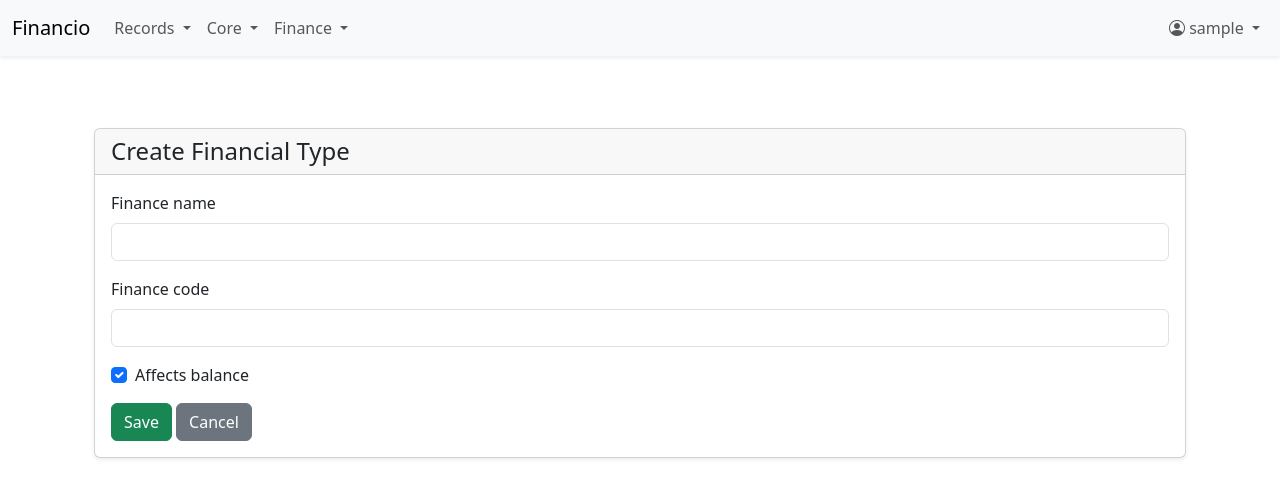
After one commit to emapernice/financio, a Django app: page /records/financial-type/create/ in a window 1280 px wide. The commit adds this page. Shown: the top 498 px of the page. Run offline with Django 5.2, Linux system fonts and the light colour scheme; the visitor is signed in with stand-in values (Sample User, id 1).

Commit message:
Add FinancialType model and integrate it with Subcategory and Record

```diff
--- a/records/forms.py
+++ b/records/forms.py
@@ -1,7 +1,7 @@
 from django import forms
 from django.db.models import Q
 from django.core.exceptions import ValidationError
-from .models import Record, Category, Subcategory
+from .models import Record, Category, Subcategory, FinancialType
 from core.models import Entity
 
 
@@ -81,17 +81,38 @@ class CategoryForm(forms.ModelForm):
 class SubcategoryForm(forms.ModelForm):
     class Meta:
         model = Subcategory
-        fields = ['category', 'subcategory_name', 'is_fixed']
+        fields = [
+            'category',
+            'subcategory_name',
+            'financial_type',
+            'is_fixed'
+        ]
         widgets = {
             'category': forms.Select(attrs={'class': 'form-control'}),
             'subcategory_name': forms.TextInput(attrs={'class': 'form-control'}),
+            'financial_type': forms.Select(attrs={'class': 'form-control'}),
             'is_fixed': forms.CheckboxInput(attrs={'class': 'form-check-input'}),
         }
 
     def __init__(self, *args, **kwargs):
         user = kwargs.pop('user', None)
         super().__init__(*args, **kwargs)
+
         if user:
             self.fields['category'].queryset = Category.objects.filter(
                 Q(user=user) | Q(user__isnull=True)
             )
+
+        self.fields['financial_type'].queryset = FinancialType.objects.order_by('finance_name')
+
+        self.fields['financial_type'].empty_label = "Select financial type"
+
+class FinancialTypeForm(forms.ModelForm):
+    class Meta:
+        model = FinancialType
+        fields = ['finance_name', 'finance_code', 'affects_balance']
+        widgets = {
+            'finance_name': forms.TextInput(attrs={'class': 'form-control'}),
+            'finance_code': forms.TextInput(attrs={'class': 'form-control'}),
+            'affects_balance': forms.CheckboxInput(attrs={'class': 'form-check-input'}),
+        }
--- /dev/null
+++ b/records/templates/records/financial_type_form.html
@@ -0,0 +1,56 @@
+{% extends "base.html" %}
+
+{% block title %}Financial Type{% endblock %}
+
+{% block content %}
+<div class="container mt-5">
+    <div class="card shadow-sm">
+        <div class="card-header">
+            <h4 class="mb-0">
+                {{ form.instance.pk|yesno:"Edit Financial Type,Create Financial Type" }}
+            </h4>
+        </div>
+        <div class="card-body">
+            <form method="post" novalidate>
+                {% csrf_token %}
+
+                {# Finance Name field #}
+                <div class="mb-3">
+                    <label class="form-label" for="{{ form.finance_name.id_for_label }}">
+                        {{ form.finance_name.label }}
+                    </label>
+                    {{ form.finance_name }}
+                    {% if form.finance_name.errors %}
+                        <div class="text-danger small">{{ form.finance_name.errors }}</div>
+                    {% endif %}
+                </div>
+
+                {# Finance Code field #}
+                <div class="mb-3">
+                    <label class="form-label" for="{{ form.finance_code.id_for_label }}">
+                        {{ form.finance_code.label }}
+                    </label>
+                    {{ form.finance_code }}
+                    {% if form.finance_code.errors %}
+                        <div class="text-danger small">{{ form.finance_code.errors }}</div>
+                    {% endif %}
+                </div>
+
+                {# Affects Balance checkbox #}
+                <div class="form-check mb-3">
+                    {{ form.affects_balance }}
+                    <label class="form-check-label" for="{{ form.affects_balance.id_for_label }}">
+                        {{ form.affects_balance.label }}
+                    </label>
+                    {% if form.affects_balance.errors %}
+                        <div class="text-danger small">{{ form.affects_balance.errors }}</div>
+                    {% endif %}
+                </div>
+
+                <button type="submit" class="btn btn-success">Save</button>
+                <a href="{% url 'records:financial_type_list' %}" class="btn btn-secondary">Cancel</a>
+            </form>
+        </div>
+    </div>
+</div>
+{% endblock %}
--- a/records/urls.py
+++ b/records/urls.py
@@ -19,6 +19,11 @@ urlpatterns = [
     path('subcategory/update/<int:pk>/', views.subcategory_update, name='subcategory_update'),
     path('subcategory/delete/<int:pk>/', views.subcategory_delete, name='subcategory_delete'),
 
+    path('financial-type/', views.financial_type_list, name='financial_type_list'),
+    path('financial-type/create/', views.financial_type_create, name='financial_type_create'),
+    path('financial-type/update/<int:pk>/', views.financial_type_update, name='financial_type_update'),
+    path('financial-type/delete/<int:pk>/', views.financial_type_delete, name='financial_type_delete'),
+
     path('get_subcategories/', views.get_subcategories, name='get_subcategories'),
     path('get_entities/', views.get_entities, name='get_entities'),
     path('get_account_currency/<int:account_id>/', views.get_account_currency, name='get_account_currency'),
--- a/records/views.py
+++ b/records/views.py
@@ -3,19 +3,27 @@ from django.shortcuts import render, redirect, get_object_or_404
 from django.contrib import messages
 from django.contrib.auth.decorators import login_required
 from django.db.models import Q
-from .models import Record, Category, Subcategory, Account
-from .forms import RecordForm, CategoryForm, SubcategoryForm
 from django.http import JsonResponse
+
+from .models import Record, Category, Subcategory, FinancialType
+from .forms import RecordForm, CategoryForm, SubcategoryForm, FinancialTypeForm
+
 from core.models import Entity
 from accounts.models import Account
+
 
 # -------------------- Record --------------------
 
 @login_required
 def record_list(request):
-    records = Record.objects.select_related('account', 'currency', 'subcategory__category') \
-                            .filter(account__user=request.user) \
-                            .order_by('-record_date')
+    records = Record.objects.select_related(
+        'account',
+        'currency',
+        'subcategory__category',
+        'subcategory__financial_type'
+    ).filter(
+        account__user=request.user
+    ).order_by('-record_date')
 
     accounts = Account.objects.filter(user=request.user)
 
@@ -45,6 +53,7 @@ def record_list(request):
         'selected_account': account,
         'selected_record_type': record_type,
     }
+
     return render(request, 'records/record_list.html', context)
 
 
@@ -59,12 +68,14 @@ def record_create(request):
             return redirect('records:record_list')
     else:
         form = RecordForm(user=request.user)
+
     return render(request, 'records/record_form.html', {'form': form})
 
 
 @login_required
 def record_update(request, pk):
     record = get_object_or_404(Record, pk=pk, account__user=request.user)
+
     if request.method == 'POST':
         form = RecordForm(request.POST, instance=record, user=request.user)
         if form.is_valid():
@@ -73,16 +84,19 @@ def record_update(request, pk):
             return redirect('records:record_list')
     else:
         form = RecordForm(instance=record, user=request.user)
+
     return render(request, 'records/record_form.html', {'form': form})
 
 
 @login_required
 def record_delete(request, pk):
     record = get_object_or_404(Record, pk=pk, account__user=request.user)
+
     if request.method == 'POST':
         record.delete()
         messages.success(request, "Record deleted successfully.")
         return redirect('records:record_list')
+
     return render(request, 'records/record_confirm_delete.html', {'record': record})
 
 
@@ -113,12 +127,14 @@ def category_create(request):
             return redirect('records:category_list')
     else:
         form = CategoryForm(user=request.user)
+
     return render(request, 'records/category_form.html', {'form': form})
 
 
 @login_required
 def category_update(request, pk):
     category = get_object_or_404(Category, pk=pk, user=request.user)
+
     if request.method == 'POST':
         form = CategoryForm(request.POST, instance=category, user=request.user)
         if form.is_valid():
@@ -127,16 +143,19 @@ def category_update(request, pk):
             return redirect('records:category_list')
     else:
         form = CategoryForm(instance=category, user=request.user)
+
     return render(request, 'records/category_form.html', {'form': form})
 
 
 @login_required
 def category_delete(request, pk):
     category = get_object_or_404(Category, pk=pk, user=request.user)
+
     if request.method == 'POST':
         category.delete()
         messages.success(request, "Category deleted successfully.")
         return redirect('records:category_list')
+
     return render(request, 'records/category_confirm_delete.html', {'category': category})
 
 
@@ -144,7 +163,10 @@ def category_delete(request, pk):
 
 @login_required
 def subcategory_list(request):
-    subcategories = Subcategory.objects.select_related('category').filter(
+    subcategories = Subcategory.objects.select_related(
+        'category',
+        'financial_type'
+    ).filter(
         Q(category__user=request.user) | Q(category__user__isnull=True)
     ).order_by('subcategory_name')
 
@@ -166,12 +188,18 @@ def subcategory_create(request):
             return redirect('records:subcategory_list')
     else:
         form = SubcategoryForm(user=request.user)
+
     return render(request, 'records/subcategory_form.html', {'form': form})
 
 
 @login_required
 def subcategory_update(request, pk):
-    subcategory = get_object_or_404(Subcategory, pk=pk, category__user=request.user)
+    subcategory = get_object_or_404(
+        Subcategory,
+        pk=pk,
+        category__user=request.user
+    )
+
     if request.method == 'POST':
         form = SubcategoryForm(request.POST, instance=subcategory, user=request.user)
         if form.is_valid():
@@ -180,18 +208,84 @@ def subcategory_update(request, pk):
             return redirect('records:subcategory_list')
     else:
         form = SubcategoryForm(instance=subcategory, user=request.user)
+
     return render(request, 'records/subcategory_form.html', {'form': form})
 
 
 @login_required
 def subcategory_delete(request, pk):
-    subcategory = get_object_or_404(Subcategory, pk=pk, category__user=request.user)
+    subcategory = get_object_or_404(
+        Subcategory,
+        pk=pk,
+        category__user=request.user
+    )
+
     if request.method == 'POST':
         subcategory.delete()
         messages.success(request, "Subcategory deleted successfully.")
         return redirect('records:subcategory_list')
+
     return render(request, 'records/subcategory_confirm_delete.html', {'subcategory': subcategory})
 
+
+# -------------------- Financial Type --------------------
+
+@login_required
+def financial_type_list(request):
+    financial_types = FinancialType.objects.all().order_by('finance_name')
+
+    paginator = Paginator(financial_types, 25)
+    page_number = request.GET.get('page')
+    page_obj = paginator.get_page(page_number)
+
+    return render(request, 'records/financial_type_list.html', {'page_obj': page_obj})
+
+
+@login_required
+def financial_type_create(request):
+    if request.method == 'POST':
+        form = FinancialTypeForm(request.POST)
+        if form.is_valid():
+            form.save()
+            messages.success(request, "Financial type saved successfully.")
+            return redirect('records:financial_type_list')
+    else:
+        form = FinancialTypeForm()
+
+    return render(request, 'records/financial_type_form.html', {'form': form})
+
+
+@login_required
+def financial_type_update(request, pk):
+    financial_type = get_object_or_404(FinancialType, pk=pk)
+
+    if request.method == 'POST':
+        form = FinancialTypeForm(request.POST, instance=financial_type)
+        if form.is_valid():
+            form.save()
+            messages.success(request, "Financial type updated successfully.")
+            return redirect('records:financial_type_list')
+    else:
+        form = FinancialTypeForm(instance=financial_type)
+
+    return render(request, 'records/financial_type_form.html', {'form': form})
+
+
+@login_required
+def financial_type_delete(request, pk):
+    financial_type = get_object_or_404(FinancialType, pk=pk)
+
+    if request.method == 'POST':
+        financial_type.delete()
+        messages.success(request, "Financial type deleted successfully.")
+        return redirect('records:financial_type_list')
+
+    return render(request, 'records/financial_type_confirm_delete.html', {'financial_type': financial_type})
+
+
+# -------------------- AJAX --------------------
+
+@login_required
 def get_subcategories(request):
     record_type = request.GET.get("type")
     user = request.user
@@ -204,7 +298,13 @@ def get_subcategories(request):
         Q(category__user=user) | Q(category__user__isnull=True)
     ).order_by("subcategory_name")
 
-    data = {"subcategories": [{"id": s.id, "name": s.subcategory_name} for s in subcategories]}
+    data = {
+        "subcategories": [
+            {"id": s.id, "name": s.subcategory_name}
+            for s in subcategories
+        ]
+    }
+
     return JsonResponse(data)
 
 
@@ -216,12 +316,16 @@ def get_entities(request):
         return JsonResponse({"error": "Missing type parameter"}, status=400)
 
     entity_type = "INCOME_SOURCE" if record_type == "income" else "SUPPLIER"
-    entities = Entity.objects.filter(entity_type=entity_type).order_by("entity_name")
+
+    entities = Entity.objects.filter(
+        entity_type=entity_type
+    ).order_by("entity_name")
 
     data = {
-        "entities": [{"id": "", "name": "---------"}]
-        + [{"id": e.id, "name": e.entity_name} for e in entities]
+        "entities": [{"id": "", "name": "---------"}] +
+                    [{"id": e.id, "name": e.entity_name} for e in entities]
     }
+
     return JsonResponse(data)
 
 
@@ -233,10 +337,14 @@ def get_account_currency(request, account_id):
         return JsonResponse({"error": "Account not found"}, status=404)
 
     if not account.currency:
-        return JsonResponse({"error": "This account has no currency associated."}, status=400)
+        return JsonResponse(
+            {"error": "This account has no currency associated."},
+            status=400
+        )
 
     data = {
         "currency": f"{account.currency.currency_code} - {account.currency.currency_name}",
         "currency_id": account.currency.id,
     }
+
     return JsonResponse(data, status=200)
--- a/templates/includes/navbar.html
+++ b/templates/includes/navbar.html
@@ -19,6 +19,7 @@
                             <li><a class="dropdown-item" href="{% url 'records:record_list' %}">Records</a></li>
                             <li><a class="dropdown-item" href="{% url 'records:category_list' %}">Categories</a></li>
                             <li><a class="dropdown-item" href="{% url 'records:subcategory_list' %}">Subcategories</a></li>
+                            <li><a class="dropdown-item" href="{% url 'records:financial_type_list' %}">Financial Type</a></li>
                         </ul>
                     </li>
 
@@ -30,6 +31,7 @@
                         <ul class="dropdown-menu" aria-labelledby="coreDropdown">
                             <li><a class="dropdown-item" href="{% url 'core:currency_list' %}">Currencies</a></li>
                             <li><a class="dropdown-item" href="{% url 'core:entity_list' %}">Entities</a></li>
+                            <li><a class="dropdown-item" href="{% url 'core:exchange_list' %}">Exchange</a></li>
                         </ul>
                     </li>
 
```
Also changed, not shown: records/models.py (+17 -0 lines), records/templates/records/financial_type_confirm_delete.html (added, +34 -0 lines), records/templates/records/financial_type_list.html (added, +96 -0 lines), records/templates/records/subcategory_form.html (+21 -4 lines), records/migrations/0003_financialtype_subcategory_financial_type.py (added).
